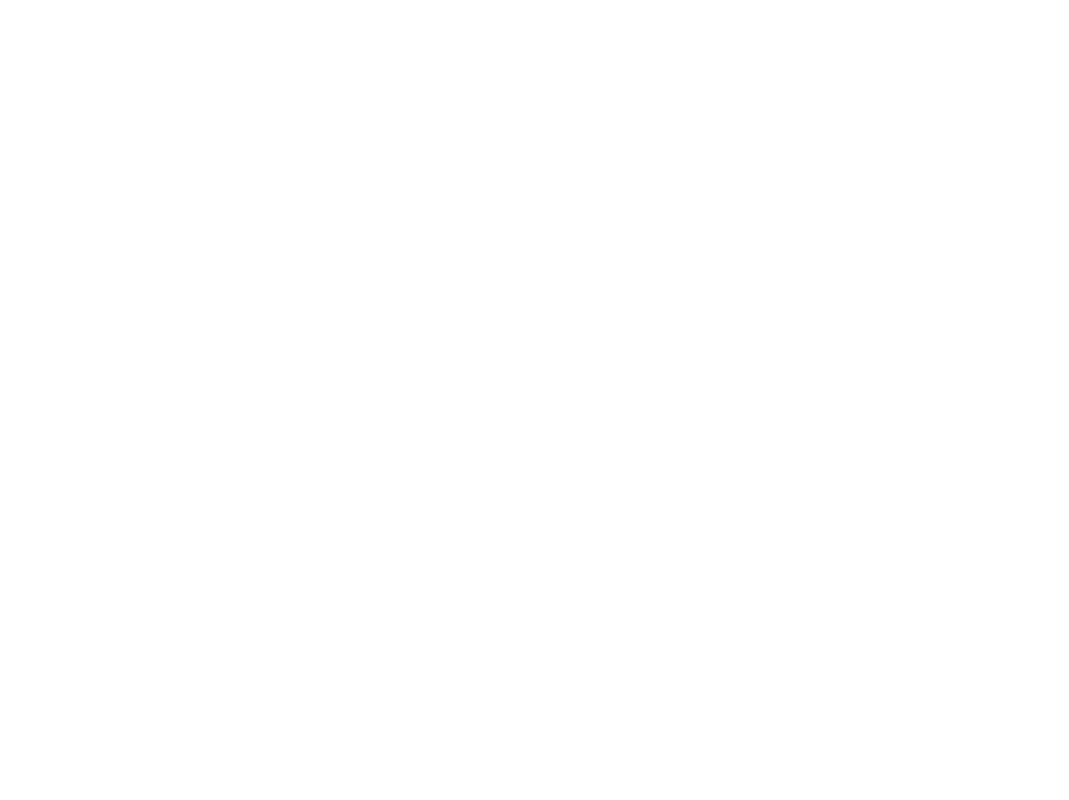
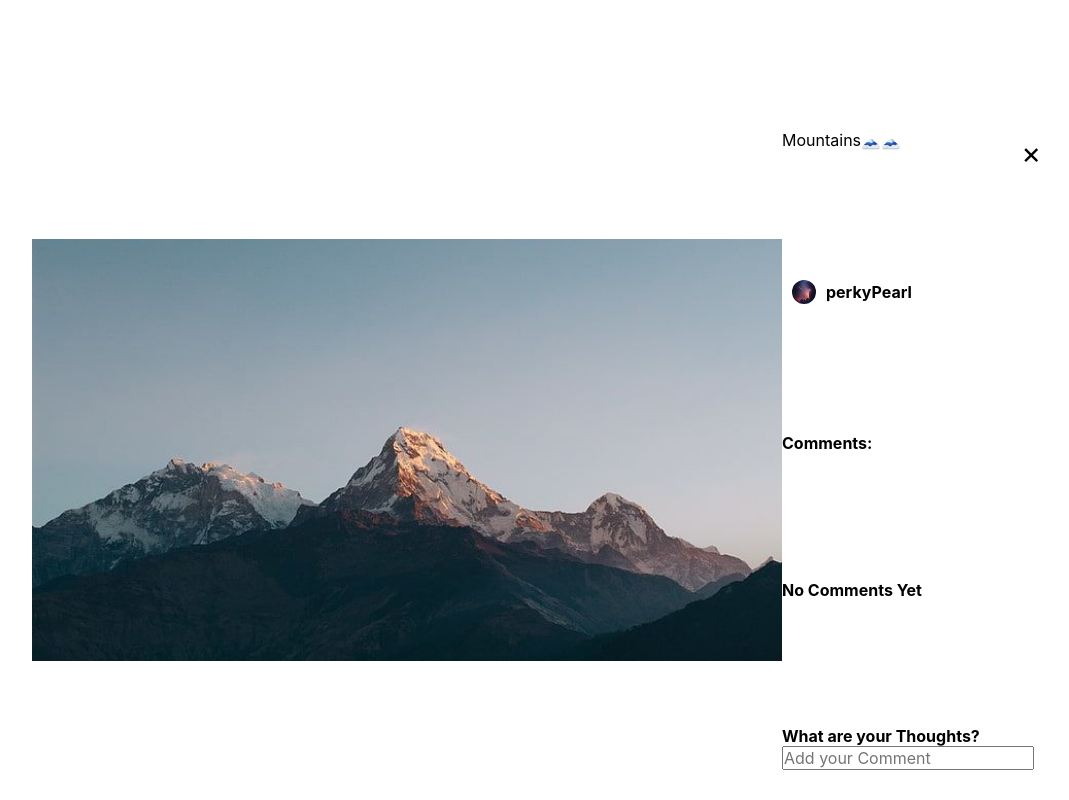
Before and after one commit to perkyPearl/Stellar-Snap, a React (Create React App) app: page /dev in a window 1280 px wide. Before the commit this address had no page. Shown: the whole page, without its empty margins (96-1165 px from the left). Built offline with nearby package versions, Linux system fonts and the light colour scheme.

Commit message:
Reactizing Phase 2

```diff
--- /dev/null
+++ b/src/About.jsx
@@ -0,0 +1,11 @@
+import React from 'react'
+
+const About = () => {
+  return (
+    <div>
+      About Page
+    </div>
+  )
+}
+
+export default About
--- a/src/App.js
+++ b/src/App.js
@@ -2,7 +2,8 @@
 import { BrowserRouter, Routes, Route } from "react-router-dom";
 import Feed from "./Feed";
 import Home from "./Home";
-import Login from "./Components/Login";
+import Test from "./Components/Test";
+import About from "./About"
 
 const App = () => {
   return (
@@ -10,7 +11,8 @@
         <Routes>
           <Route path="/" element={<Home/>}></Route>
           <Route path="/feed" element={<Feed/>}></Route>
-          <Route path="/login" element={<Login/>}></Route>
+          <Route path="/about" element={<About/>}></Route>
+          <Route path="/dev" element={<Test/>}></Route>
         </Routes>
     </BrowserRouter>
   );
--- a/src/Components/Login.css
+++ b/src/Components/Login.css
@@ -66,10 +66,10 @@
     color:rgb(51,51,51);
 }
 
-.login-container button{
+.login-container .login-Button{
     margin-top: 15px;
     border-radius: 20px;
-    padding: 0px 18px;
+    padding: 10px 18px;
     font-size: 15px;
     font-weight: 700;
     background-color: rgb(230, 0, 35);
@@ -79,7 +79,7 @@
     width: max-content;
 }
 
-.login-container button:hover{
+.login-container .login-Button:hover{
     background-color:rgb(210, 20, 25) ;
 }
 
--- a/src/Components/Login.jsx
+++ b/src/Components/Login.jsx
@@ -2,11 +2,11 @@
 import "./Login.css";
 import Logo from "../images/logo.png";
 
-const Login = () => {
+const Login = (props) => {
   return (
     <>
       <div className="login-container">
-        <span className="close" id="closePopup">
+        <span className="close" id="closePopup" onClick={props.toggle}>
           ×
         </span>
         <div>
@@ -22,7 +22,7 @@
             Forgot your password?
           </a>
           <br />
-          <button className="but1">Log in</button>
+          <a href="/feed" className="login-Button">Log in</a>
 
           <p>OR</p>
 
--- /dev/null
+++ b/src/Components/Test.jsx
@@ -0,0 +1,13 @@
+import Data from "../Data.js";
+import React from "react";
+import Window from "./Window.jsx";
+import users from "../Users.js"
+
+const Test = () => {
+    console.log(Data[4])
+  return (
+    <Window imageURL={Data[4].image_src} caption={Data[4].caption} user={users[0]}></Window>
+  );
+};
+
+export default Test;
--- a/src/Components/Window.css
+++ b/src/Components/Window.css
@@ -1,18 +1,48 @@
-.container .window{
+.window{
+    margin-top: 50px;
     position: fixed;
     top: 50%;
     left: 50%;
+    border-radius: 20px;
     transform: translate(-50%,-50%);
+    background-color: rgba(255, 255, 255, 0.525);
+    width: 80%;
+    height: 80%;
+    display: flex;
+    align-items: center;
+    z-index: 1000;
+}
+
+.window-info-area{
     background-color: white;
-    height: 50%;
-    width: 50%;
+    display: flex;
+    width: 500px;
+    flex-direction: column;
+    justify-content: space-between;
+}
+
+.close{
+    position: fixed;
+    top: 5px;
+    right: 15px;
+    font-size: 30px;
+}
+
+.close:hover{
+    cursor: pointer;
 }
 
 .window-content{
     display: flex;
-
+    height: 100%;
 }
 
-.window-img{
-    width: 600px;
+.image-container{
+    max-width: 100%;
+    display: flex;
+    align-items: center;
 }
+
+.window-image{
+    width: 750px;
+}
--- a/src/Components/Window.jsx
+++ b/src/Components/Window.jsx
@@ -1,16 +1,34 @@
-import React from 'react'
-import "./Window.css"
+import React from "react";
+import "./Window.css";
 
 const Window = (props) => {
   return (
-    <div className='window'>
-        <span className='close' onClick={props.toggle}>&times;</span>
+    <div className="window">
+      <span className="close" onClick={props.toggle}>
+        &times;
+      </span>
       <div className="window-content">
-      <img src={props.imageURL} alt="" className='window-image'/>
-      <p className='caption'>{props.caption}</p>
+        <div className="image-container">
+          <img src={props.imageURL} alt="" className="window-image" />
+        </div>
+        <div className="window-info-area">
+          <p className="caption">{props.caption}</p>
+          <div className="user">
+            <img src={props.user.PFP} className="usr-img" />
+            <h5>{props.user.Username}</h5>
+          </div>
+          <h3>Comments:</h3>
+          <div className="comments-area">
+            <h5>No Comments Yet</h5>
+          </div>
+          <div>
+            <h3>What are your Thoughts?</h3>
+            <input type="text" placeholder="Add your Comment"/>
+          </div>
+        </div>
       </div>
     </div>
-  )
-}
+  );
+};
 
-export default Window
+export default Window;
--- a/src/Components/card.jsx
+++ b/src/Components/card.jsx
@@ -11,15 +11,17 @@
   }
 
   return (
+    <>
     <div className="card">
       <img src={props.imageURL} onClick={toggle} className="card-img"/>
       <div className="caption">{props.caption}</div>
       <div className="user">
         <img src={PFP} className="usr-img"/>
         <h5>{Username}</h5>
-        { showWindow && <Window imageURL={props.imageURL} caption={props.caption} user={props.user} onClose={toggle}/> }
       </div>
     </div>
+    { showWindow && <Window imageURL={props.imageURL} caption={props.caption} user={props.user} toggle={toggle}/> }
+    </>
   );
 };
 
--- a/src/Home.jsx
+++ b/src/Home.jsx
@@ -72,7 +72,7 @@
             Forgot your password?
           </a>
           <center>
-            <button className="but1" onclick="login()">
+            <button className="but1" onclick="">
               Log in
             </button>
           </center>
@@ -285,7 +285,7 @@
               and inspire others
             </h2>
           </div>
-          <Login/>
+          <Login toggle={toggleLogin} />
         </section>
       </div>
       <footer>
```
Also changed, not shown: src/Data.js (line endings or trailing spaces).
